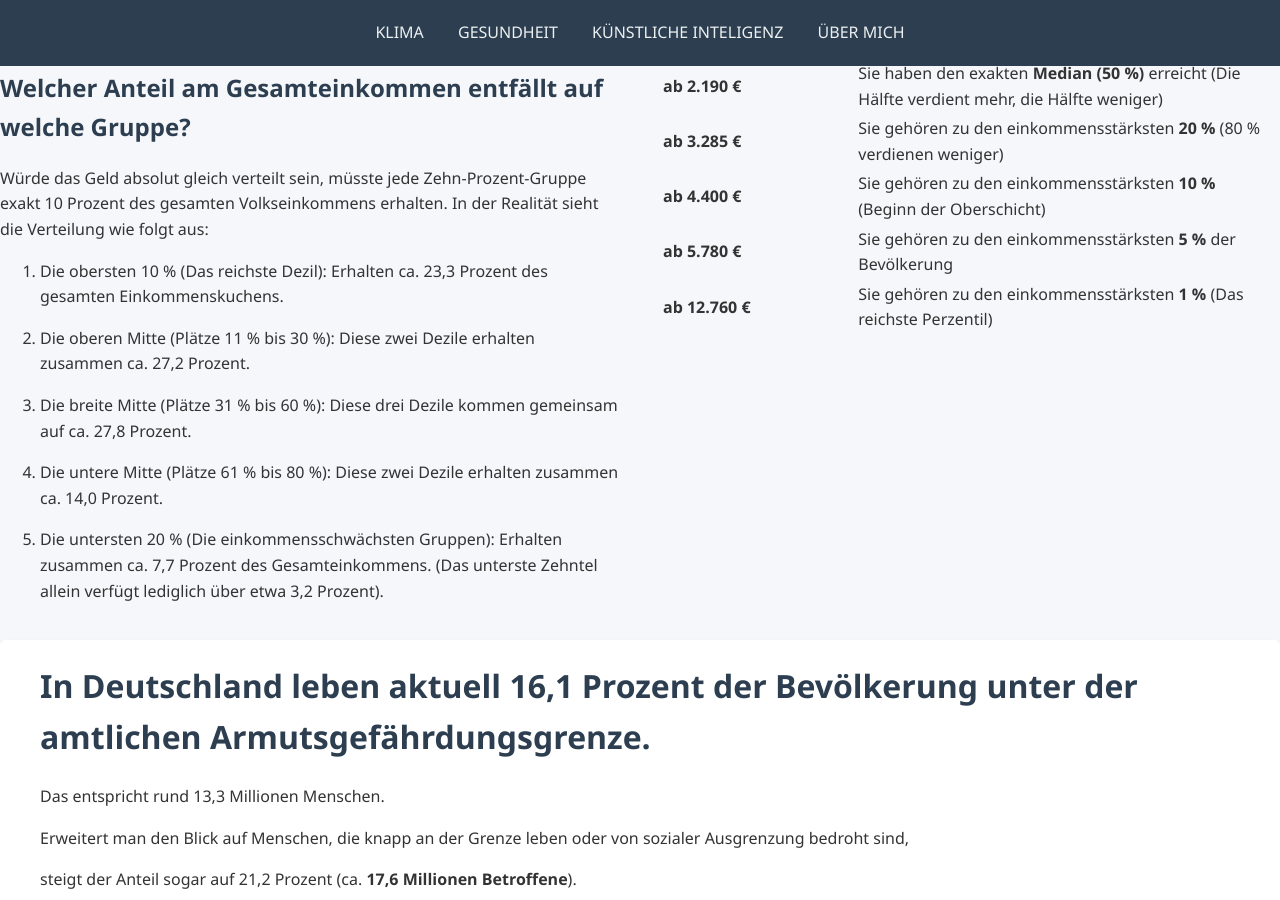
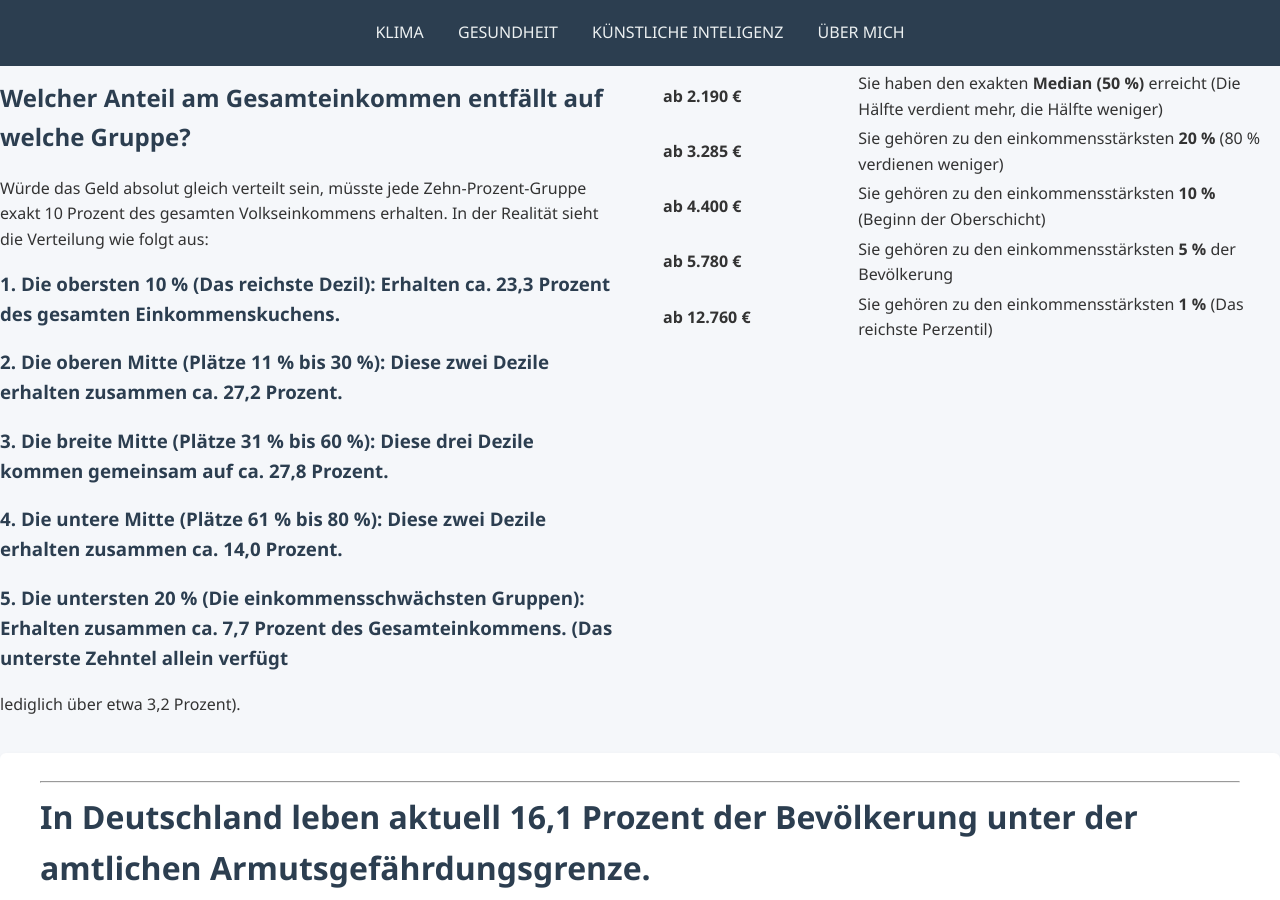
Before and after one commit to TheGermanTruth/TheGermanTruth, a Jekyll site: the page built from index.md, in a window 1280 px wide and 900 px high, scrolled down 5589 px. Built offline with Jekyll 4.4.1, drawn with Linux system fonts in a browser that asks for light colours; some of the changed text lies outside the part shown.

Commit message:
Update index.md

```diff
--- a/index.md
+++ b/index.md
@@ -8,6 +8,8 @@
 <div class="two-columns" markdown="1">
 
 <div class="column" markdown="1">
+
+---
 
 <br>&nbsp;
 <br>&nbsp;
@@ -26,6 +28,8 @@
 </div>
 
 <div class="column" markdown="1">
+
+---
 
 ![Ein Prozent]({{ '/images/1Prozent.png' | relative_url }}){: width="100%"}
 
@@ -66,7 +70,7 @@
 ### Hier zeigt sich deutlich, dass Indien und China zusammen einen großen Teil der Weltbevölkerung ausmachen, während die anderen Länder kleinere, aber signifikante Anteile beitragen.
 
 | Staat | Geschätzte Bevölkerung (Mrd.) | Anteil an Weltbevölkerung |
-| :--- | :--- | :--- |
+| :--- | :---: | :---: |
 | **Indien** | 1,465 | 17,7 % |
 | **China** | 1,410 | 17,0 % |
 | **USA** | 0,345 | 4,2 % |
@@ -181,7 +185,9 @@
 ### N₂O (Lachgas)	Sehr langlebig und stark klimawirksam
 ### F-Gase	Extrem starke Treibhauswirkung trotz geringer Mengen
 ### FCKW	Schädigen Klima und Ozonschicht zugleich
+
 ---
+
 ### CO₂ verursacht den größten Teil der Erwärmung,
 
 ### Methan beschleunigt sie besonders stark,
@@ -189,6 +195,7 @@
 ### Lachgas wirkt lange nach,
 
 ### und F-Gase zählen zu den stärksten bekannten Treibhausgasen.
+
 ---
 
 </div>
@@ -236,15 +243,16 @@
 
 Würde das Geld absolut gleich verteilt sein, müsste jede Zehn-Prozent-Gruppe exakt 10 Prozent des gesamten Volkseinkommens erhalten. In der Realität sieht die Verteilung wie folgt aus:
 
-1. Die obersten 10 % (Das reichste Dezil): Erhalten ca. 23,3 Prozent des gesamten Einkommenskuchens.
+### 1. Die obersten 10 % (Das reichste Dezil): Erhalten ca. 23,3 Prozent des gesamten Einkommenskuchens.
 
-2. Die oberen Mitte (Plätze 11 % bis 30 %): Diese zwei Dezile erhalten zusammen ca. 27,2 Prozent.
+### 2. Die oberen Mitte (Plätze 11 % bis 30 %): Diese zwei Dezile erhalten zusammen ca. 27,2 Prozent.
 
-3. Die breite Mitte (Plätze 31 % bis 60 %): Diese drei Dezile kommen gemeinsam auf ca. 27,8 Prozent.
+### 3. Die breite Mitte (Plätze 31 % bis 60 %): Diese drei Dezile kommen gemeinsam auf ca. 27,8 Prozent.
 
-4. Die untere Mitte (Plätze 61 % bis 80 %): Diese zwei Dezile erhalten zusammen ca. 14,0 Prozent.
+### 4. Die untere Mitte (Plätze 61 % bis 80 %): Diese zwei Dezile erhalten zusammen ca. 14,0 Prozent.
 
-5. Die untersten 20 % (Die einkommensschwächsten Gruppen): Erhalten zusammen ca. 7,7 Prozent des Gesamteinkommens. (Das unterste Zehntel allein verfügt lediglich über etwa 3,2 Prozent).
+### 5. Die untersten 20 % (Die einkommensschwächsten Gruppen): Erhalten zusammen ca. 7,7 Prozent des Gesamteinkommens. (Das unterste Zehntel allein verfügt
+lediglich über etwa 3,2 Prozent).
 
 </div>
 
@@ -268,6 +276,8 @@
 </div>
 
 <div class="section one-column" markdown="1">
+
+---
 
 # In Deutschland leben aktuell 16,1 Prozent der Bevölkerung unter der amtlichen Armutsgefährdungsgrenze.
 
```
Also changed, not shown: other parts of index.md (+7 -4 lines).
